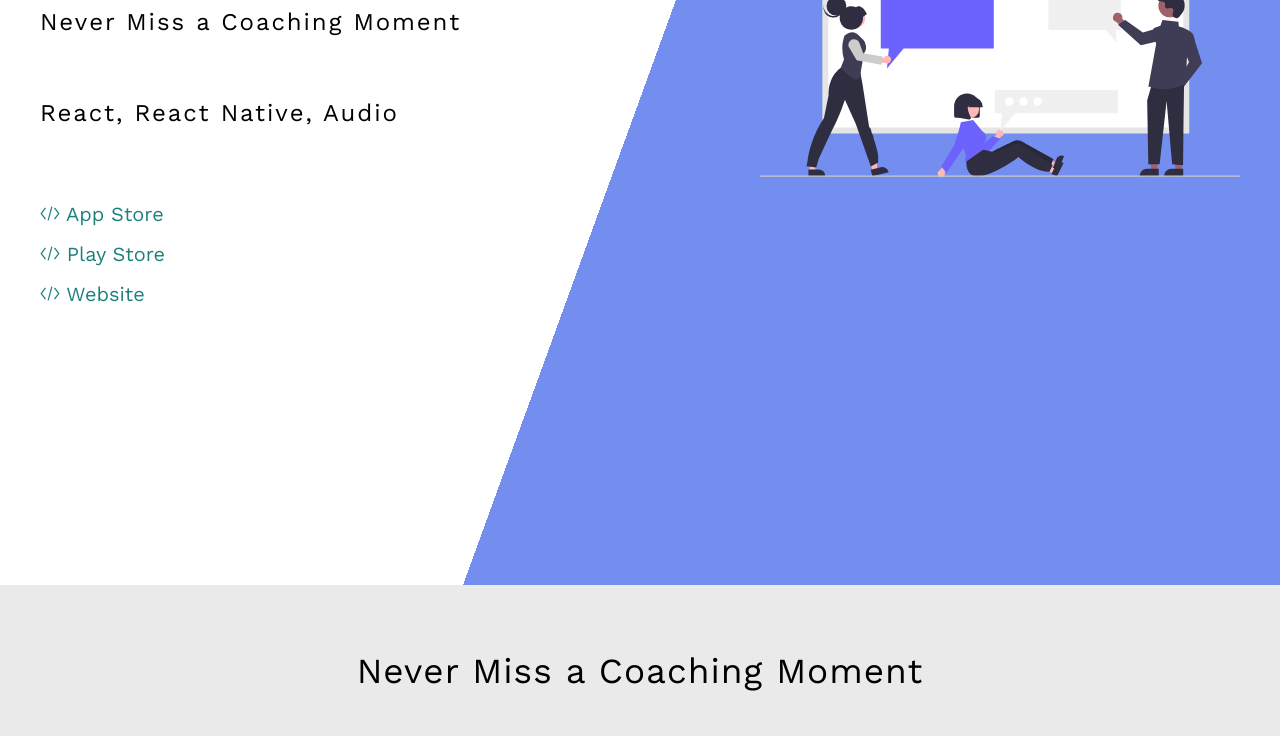
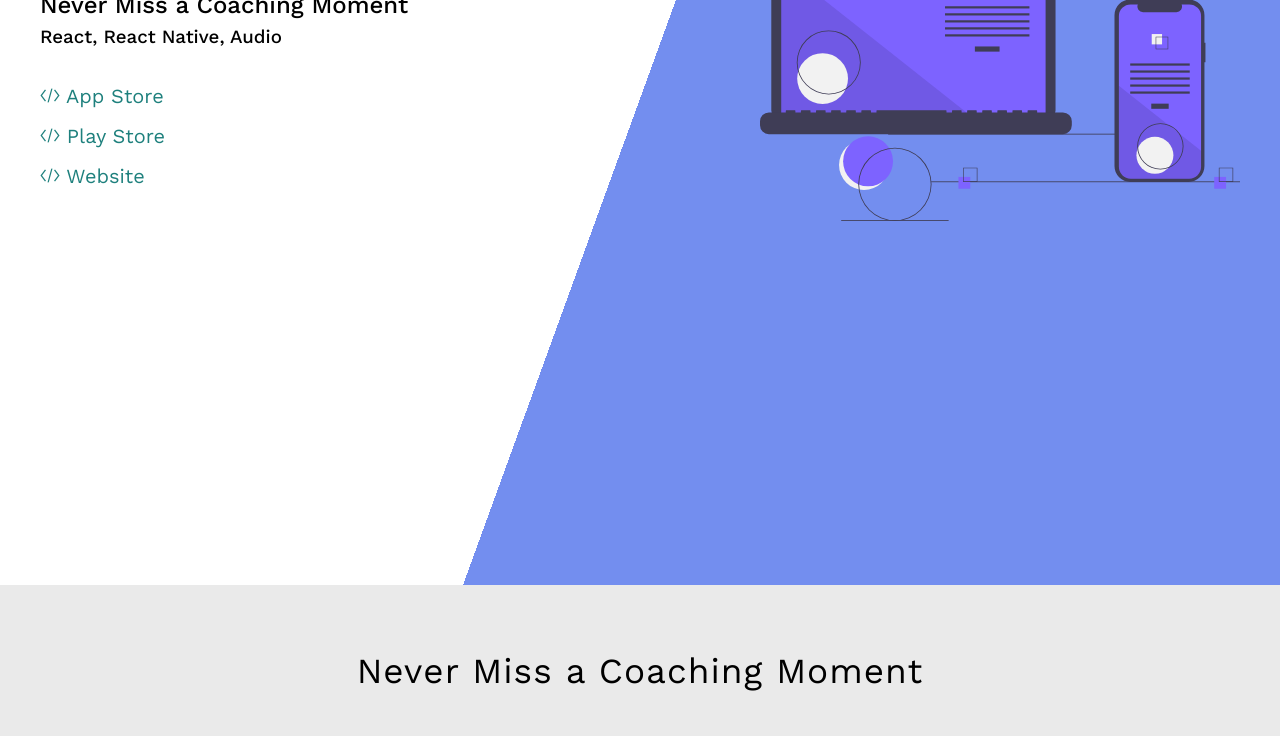
Before and after one commit to De-Synq/de-synq, a plain HTML site: page projects/ringdna/index.html in a window 1280 px wide. Shown: the part 215-951 px from the top of the page. Drawn offline with nearby package versions, Linux system fonts and the light colour scheme.

Commit message:
fix: change p element to h2 and h3

```diff
--- a/projects/ringdna/index.html
+++ b/projects/ringdna/index.html
@@ -40,8 +40,8 @@
       <section class="intro-container">
         <article class="intro-content">
           <h1>RingDNA</h1>
-          <p class="intro-description">Never Miss a Coaching Moment</p>
-          <p class="intro-language">React, React Native, Audio</p>
+          <h2 class="intro-description">Never Miss a Coaching Moment</h2>
+          <h3 class="intro-language">React, React Native, Audio</h3>
           <div class="intro-services">
             <a href="/#"><i class="las la-code"></i> App Store</a>
             <a href="/#"><i class="las la-code"></i> Play Store</a>
@@ -50,7 +50,7 @@
         </article>
         <div>
           <img
-            src="/assets/images/services-background.svg"
+            src="/assets/images/home-background.svg"
             alt="background image"
             class="background-image"
           />
```
Also changed, not shown: index.html (+1 -1 lines).
